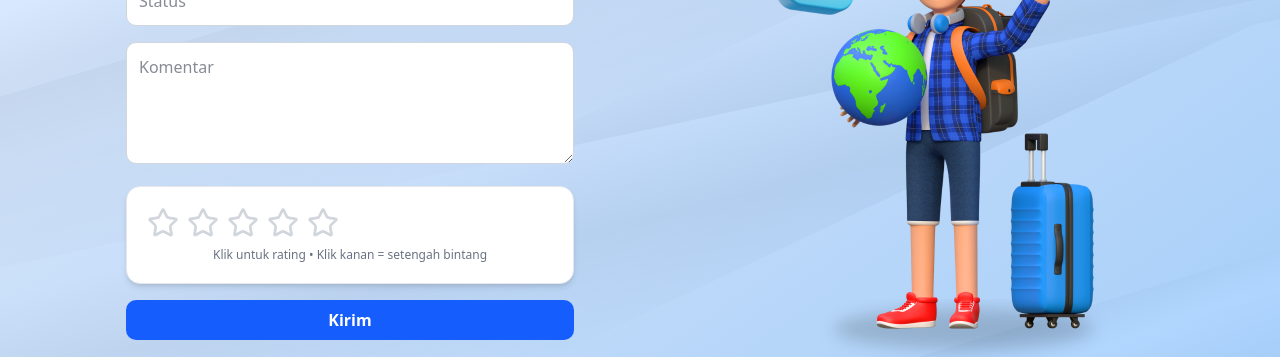
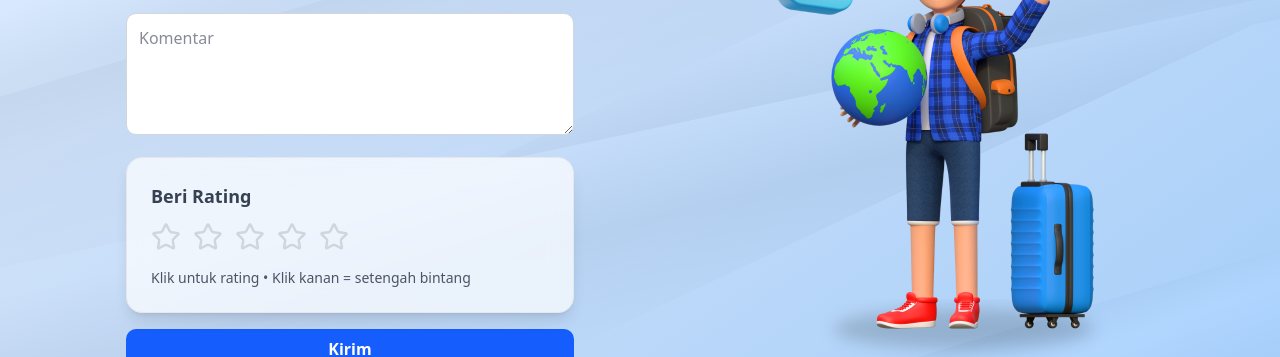
Before and after one commit to megustaSzy/project-web-mobile-api, a Next.js app in the folder web/: page / in a window 1280 px wide. Shown: the part 3258-3615 px from the top of the page. Built offline with nearby package versions, Linux system fonts and the light colour scheme; no server answers.

Commit message:
merubah tampilan input testimoni

```diff
--- a/web/src/app/components/InputTestimoni.tsx
+++ b/web/src/app/components/InputTestimoni.tsx
@@ -39,11 +39,13 @@ export default function CeritaPage() {
 
             <textarea placeholder="Komentar" rows={4} className="w-full p-3 rounded-lg border border-gray-300 bg-white focus:outline-none focus:ring-2 focus:ring-blue-400"></textarea>
 
+{/*  RATING  */}
+<div className="backdrop-blur-md bg-white/70 shadow-lg rounded-2xl p-6 w-full border border-gray-200 transition-all">
+  <h3 className="text-lg font-semibold text-gray-700 mb-3 text-center md:text-left">
+    Beri Rating
+  </h3>
 
-{/* ⭐⭐⭐⭐⭐ RATING SECTION (CLEAN UI) */}
-<div className="bg-white shadow-md rounded-xl p-5 mt-0 w-full border border-gray-200">
-
-  <div className="flex gap-2 justify-center md:justify-start">
+  <div className="flex gap-3 justify-center md:justify-start">
     {[1, 2, 3, 4, 5].map((value) => {
       const full = value <= rating;
       const half = rating + 0.5 === value;
@@ -51,7 +53,7 @@ export default function CeritaPage() {
       return (
         <div
           key={value}
-          className="relative cursor-pointer transition-all hover:scale-110"
+          className="relative cursor-pointer transition-transform duration-200 hover:scale-125 group"
           onClick={() =>
             setRating(
               value === rating ? value - 0.5 : value === rating + 0.5 ? value : value
@@ -63,21 +65,24 @@ export default function CeritaPage() {
           }}
         >
           {/* Base star */}
-          <StarIcon size={32} className="text-gray-300" />
+          <StarIcon
+            size={30}
+            className="text-gray-300 transition-colors duration-200"
+          />
 
           {/* Full star */}
           {full && (
             <StarIcon
-              size={32}
-              className="absolute top-0 left-0 text-yellow-400 fill-yellow-400"
+              size={30}
+              className="absolute top-0 left-0 text-yellow-400 fill-yellow-400 drop-shadow-[0_0_6px_rgba(255,200,0,0.7)] group-hover:drop-shadow-[0_0_10px_rgba(255,200,0,1)]"
             />
           )}
 
           {/* Half star */}
           {half && (
             <StarIcon
-              size={32}
-              className="absolute top-0 left-0 text-yellow-400 fill-yellow-400"
+              size={30}
+              className="absolute top-0 left-0 text-yellow-400 fill-yellow-400 drop-shadow-[0_0_6px_rgba(255,200,0,0.7)] group-hover:drop-shadow-[0_0_10px_rgba(255,200,0,1)]"
               style={{ clipPath: "inset(0 50% 0 0)" }}
             />
           )}
@@ -86,14 +91,13 @@ export default function CeritaPage() {
     })}
   </div>
 
-  <p className="text-xs text-gray-500 mt-2">
+  {/* Rating text */}
+  <p className="text-sm text-gray-600 mt-4 text-center md:text-left font-medium">
     {rating > 0
-      ? ` Rating kamu: ${rating} / 5`
+      ? `Rating kamu: ${rating} / 5`
       : "Klik untuk rating • Klik kanan = setengah bintang"}
   </p>
 </div>
-
-
 
             <button type="submit" className="w-full bg-blue-600 hover:bg-blue-700 text-white font-semibold py-2 rounded-lg transition">
               Kirim
```
